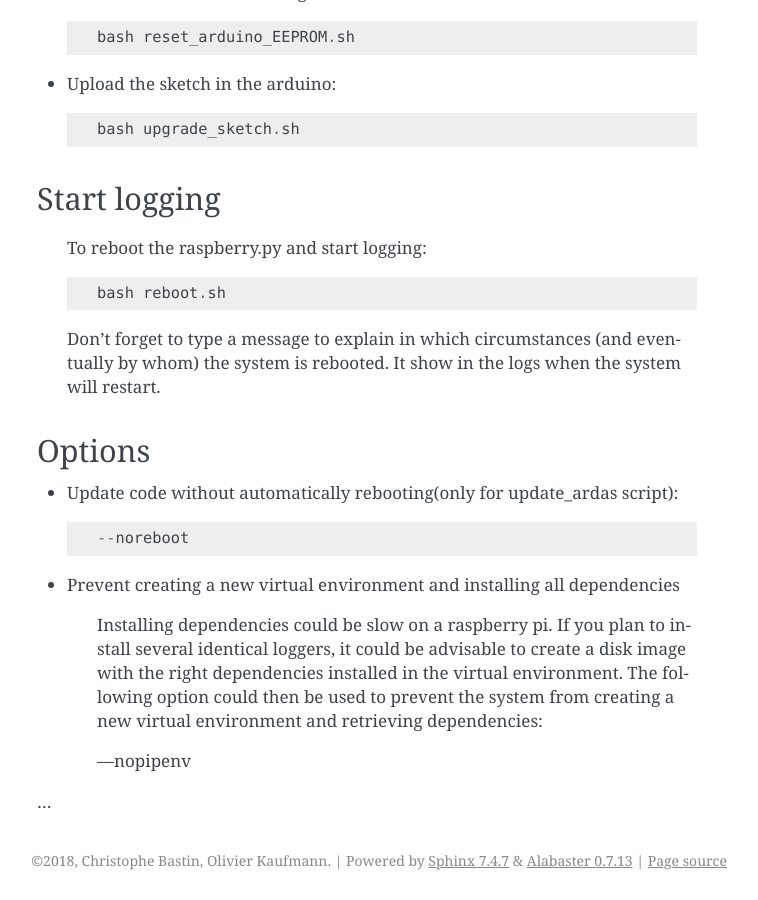
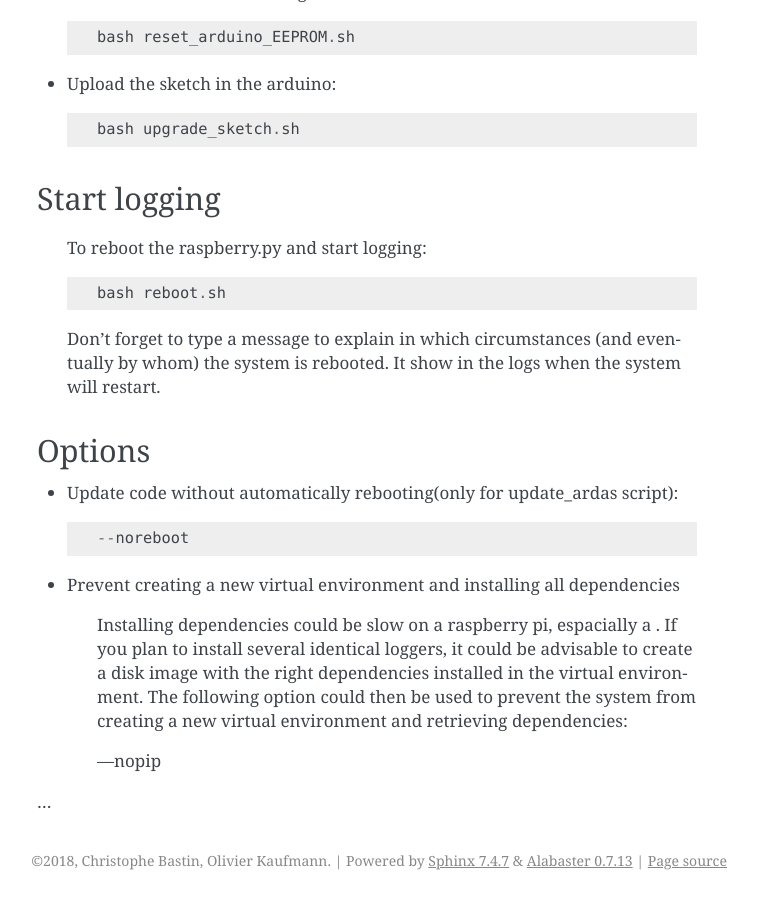
Before and after one commit to UMONS-GFA/ardas-tools, a Sphinx documentation site: the page built from docs/source/getting_started.rst, in a window 1280 px wide and 900 px high, scrolled down 1290 px. Shown: the whole window, without its empty margins (383-1141 px from the left). Built offline with Sphinx 7.4.7, drawn with Linux system fonts in a browser that asks for light colours; some of the changed text lies outside the part shown.

Commit message:
Updated docs

```diff
--- a/docs/source/getting_started.rst
+++ b/docs/source/getting_started.rst
@@ -32,7 +32,7 @@
         bash update_ardas.sh
 
     These scripts can take quite a long time to retrieve the python dependencies, espacially when using a rapsberry pi one.
-    See the -nopipenv option for an alternative...
+    See the :-nopip:`options` option for an alternative...
 
 * For developers
 
@@ -74,10 +75,10 @@
 
 * Prevent creating a new virtual environment and installing all dependencies
 
-    Installing dependencies could be slow on a raspberry pi. If you plan to install several identical loggers,
+    Installing dependencies could be slow on a raspberry pi, espacially a . If you plan to install several identical loggers,
     it could be advisable to create a disk image with the right dependencies installed in the virtual environment.
     The following option could then be used to prevent the system from creating a new virtual environment and retrieving dependencies::
 
-    --nopipenv
+    --nopip
 
 ...
```
Also changed, not shown: other parts of docs/source/getting_started.rst (+1 -0 lines).
